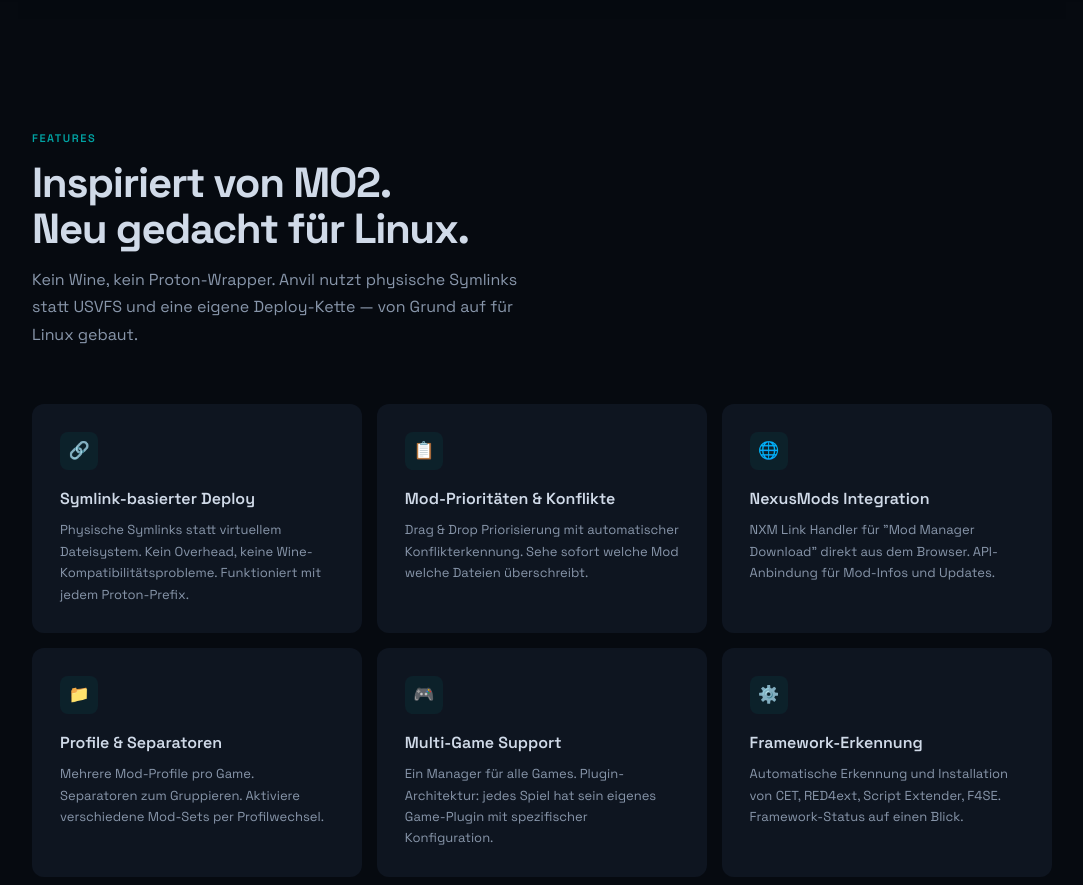
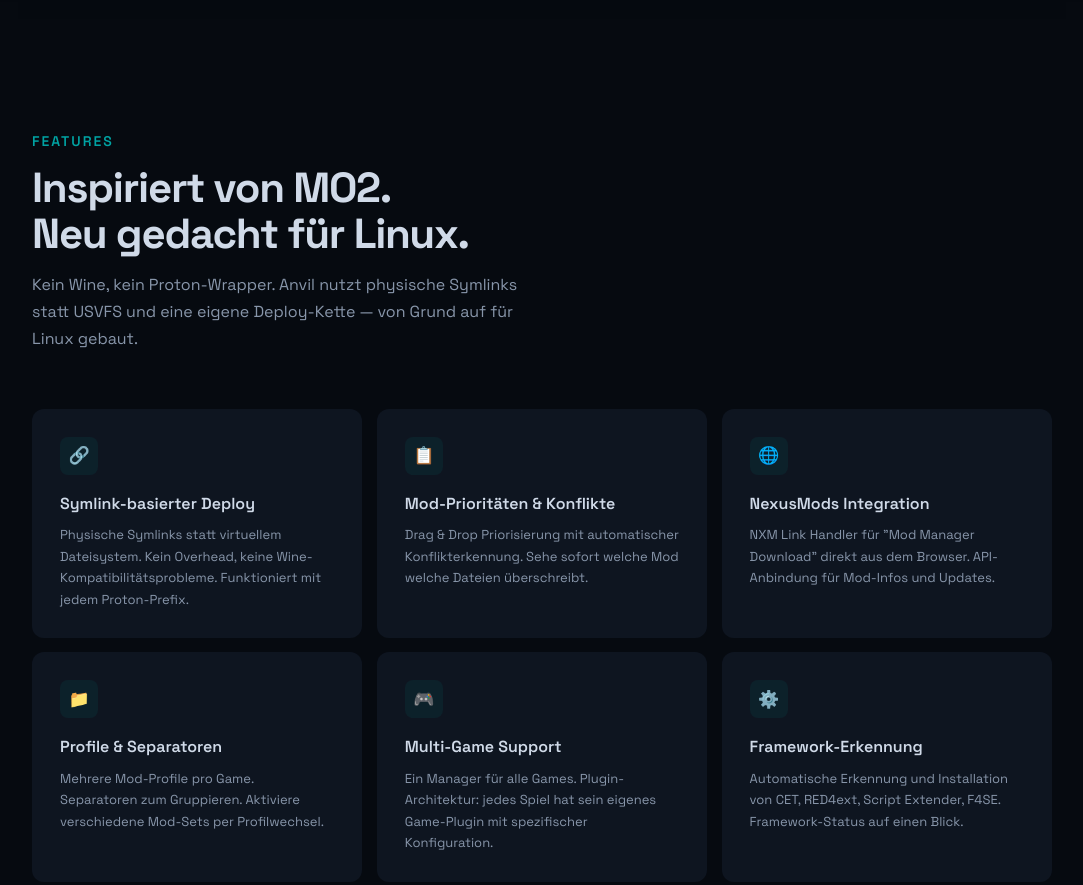
Before and after one commit to Marc1326/Anvil-Organizer, a plain HTML site: page index.html in a window 1280 px wide. Shown: the part 1480-2365 px from the top of the page, without its empty margins (98-1181 px from the left). Drawn offline with Linux system fonts and the light colour scheme.

Commit message:
website: increase section label font size

```diff
--- a/index.html
+++ b/index.html
@@ -110,7 +110,7 @@ nav { position:fixed; top:0; left:0; right:0; z-index:100; padding:14px 40px; di
 .c-dot { width:6px; height:6px; border-radius:50%; background:var(--on-surface-muted); border:none; cursor:pointer; transition:all .3s; padding:0; }
 .c-dot.active { background:var(--teal-bright); width:20px; border-radius:3px; }
 .features { padding:100px 40px; max-width:1100px; margin:0 auto; }
-.sec-label { font-size:11px; text-transform:uppercase; letter-spacing:.14em; color:var(--teal-bright); font-weight:600; margin-bottom:12px; }
+.sec-label { font-size:14px; text-transform:uppercase; letter-spacing:.14em; color:var(--teal-bright); font-weight:600; margin-bottom:12px; }
 .sec-title { font-size:clamp(28px,3.5vw,42px); font-weight:700; letter-spacing:-.03em; line-height:1.1; margin-bottom:14px; }
 .sec-desc { font-size:16px; color:var(--on-surface-dim); max-width:500px; line-height:1.7; margin-bottom:56px; }
 .f-grid { display:grid; grid-template-columns:repeat(auto-fit,minmax(300px,1fr)); gap:var(--gap); }
```
